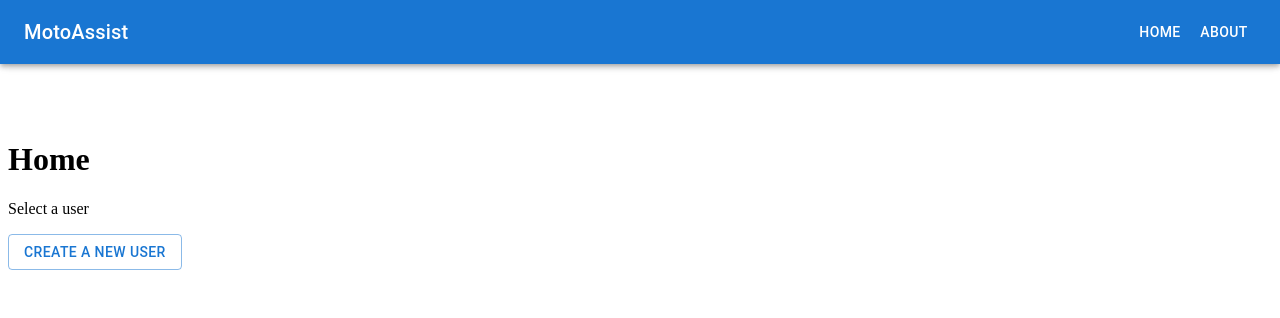
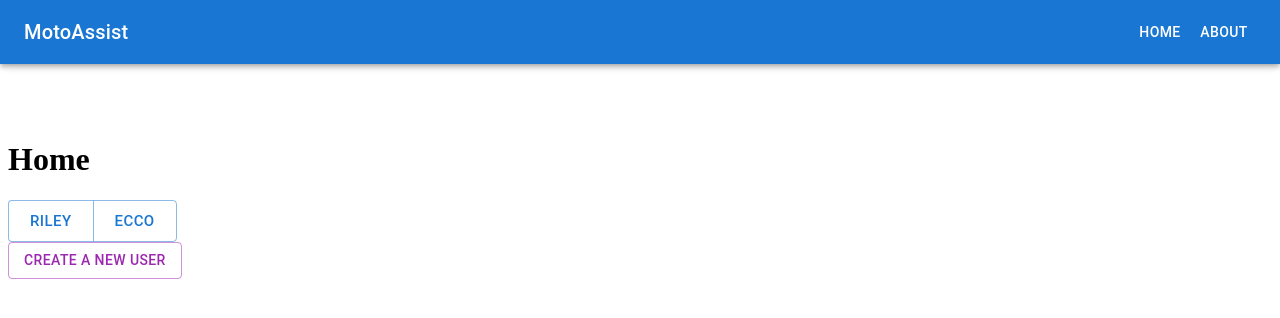
Before and after one commit to Kineara/MotoAssist_frontend, a React (Create React App) app: page / in a window 1280 px wide. Shown: the top 318 px of the page. Built offline with nearby package versions, Linux system fonts and the light colour scheme.

Commit message:
basic user component

```diff
--- /dev/null
+++ b/src/components/ExistingUsers.js
@@ -0,0 +1,19 @@
+import * as React from 'react';
+import Button from '@mui/material/Button';
+import ButtonGroup from '@mui/material/ButtonGroup';
+
+const existingUsers = () => {
+  const usernames = ["Riley", "Ecco"]
+
+  const userButtons = usernames.map((user) => {
+    return <Button key={user}>{user}</Button>
+  })
+
+  return (
+    <ButtonGroup size="large" aria-label="users">
+      {userButtons}
+    </ButtonGroup>
+  )
+}
+
+export default existingUsers
--- a/src/routes/Home.js
+++ b/src/routes/Home.js
@@ -1,12 +1,18 @@
 import Button from '@mui/material/Button';
+import ExistingUsers from '../components/ExistingUsers';
+
 
 const Home = () => {
   return (
     <>
     <h1>Home</h1>
-    <p>Select a user</p>
+    <div>
+    <ExistingUsers />
+    </div>
 
-    <Button variant="outlined">Create a New User</Button>
+    <div>
+    <Button color="secondary" variant="outlined">Create a New User</Button>
+    </div>
     </>
   )
 };
```
Also changed, not shown: src/routes/Layout.js (deleted, +0 -27 lines).
